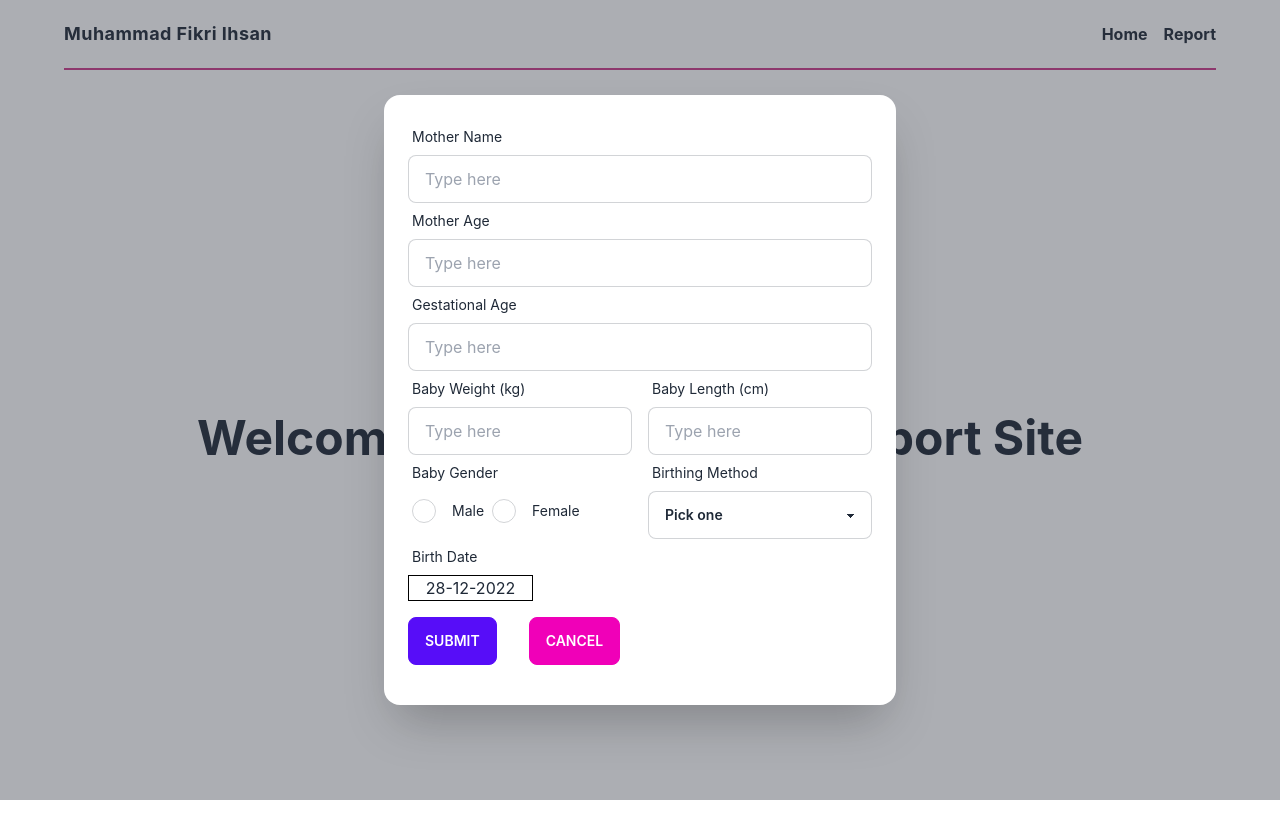
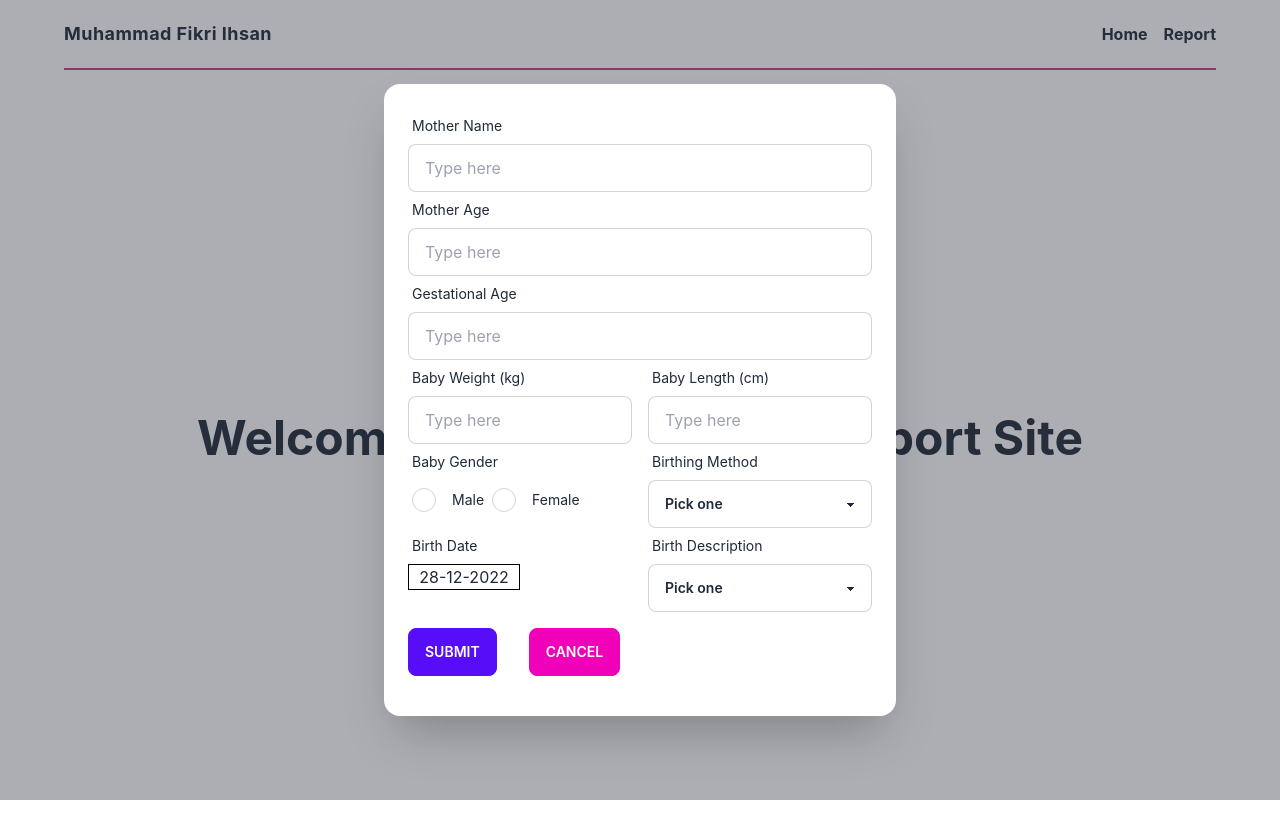
Before and after one commit to Fikriihsan03/maternity-hospital_fe, a React (Create React App) app: page / in a window 1280 px wide. Both pictures are taken after a click on the label "INPUT REPORT". Shown: the top 838 px of the page. Built offline with nearby package versions, Linux system fonts and the light colour scheme.

Commit message:
feat: add time input

```diff
--- a/src/components/ReportForm.tsx
+++ b/src/components/ReportForm.tsx
@@ -1,6 +1,8 @@
 import { useState } from "react";
 import DatePicker from "react-datepicker";
 import "react-datepicker/dist/react-datepicker.css";
+
+
 const ReportForm = () => {
   const [reportsData, setReportsData] = useState({
     mother_name: "",
@@ -10,6 +12,7 @@ const ReportForm = () => {
     baby_weight: "",
     baby_length: "",
     birthing_method: "",
+    birth_description: "",
     date: new Date(),
   });
   const handleSubmit = (e: any) => {
@@ -23,6 +26,7 @@ const ReportForm = () => {
       baby_weight: "",
       baby_length: "",
       birthing_method: "",
+      birth_description: "",
       date: new Date(),
     });
   };
@@ -168,7 +172,9 @@ const ReportForm = () => {
           </select>
         </div>
       </div>
-      <div className="form-control  ">
+
+      <div className="flex gap-4">
+        <div className="form-control w-full">
           <label className="label w-1/2">
             <span className="label-text">Birth Date</span>
           </label>
@@ -183,7 +189,33 @@ const ReportForm = () => {
                   date: val,
                 }))
               }
+              showTimeSelect
+              timeFormat="HH:mm"
+              timeIntervals={1}
             />
+          </div>
+        </div>
+
+        <div className="form-control w-full ">
+          <label className="label">
+            <span className="label-text">Birth Description</span>
+          </label>
+          <select
+            className="select select-bordered"
+            onChange={(e) =>
+              setReportsData((prevState) => ({
+                ...prevState,
+                birth_description: e.target.value,
+              }))
+            }
+          >
+            <option disabled selected>
+              Pick one
+            </option>
+            <option value="healthy">healthy</option>
+            <option value="disabled">disabled</option>
+            <option value="died">died</option>
+          </select>
         </div>
       </div>
       <div className="flex gap-8 my-4">
```
Lines whose indentation alone changed are shown as unchanged.
